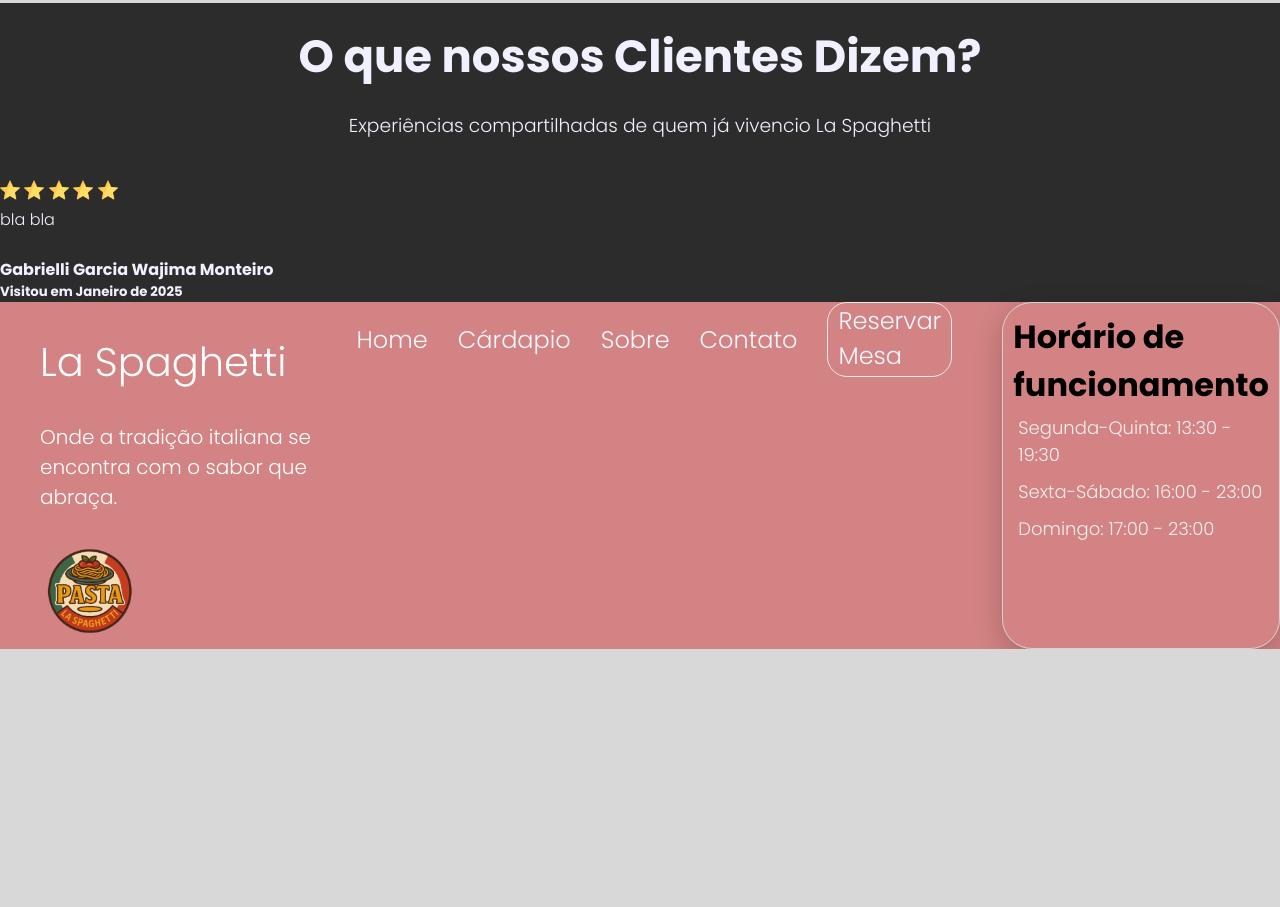
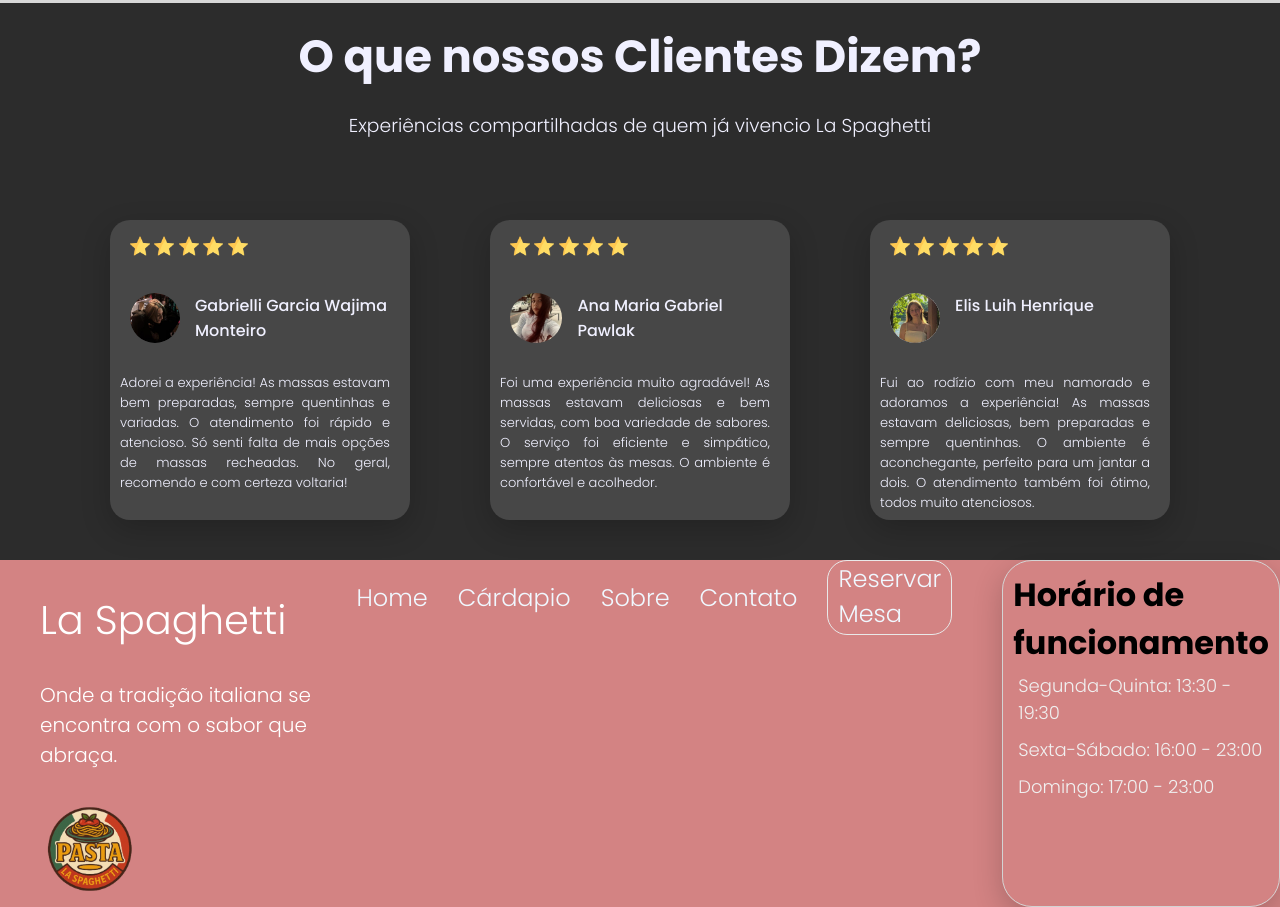
Before and after one commit to melll1601/Restaurante-FRONT, a plain HTML site: page index.html in a window 1280 px wide. Shown: the part 2588-3495 px from the top of the page. Before the commit the page ends 3237 px from the top, so only its background shows below. Drawn offline with Linux system fonts and the light colour scheme.

Commit message:
Finalizando feedbacks!

```diff
--- a/index.html
+++ b/index.html
@@ -222,36 +222,71 @@
                 <h1>O que nossos Clientes Dizem?</h1>
                 <h3> Experiências compartilhadas de quem já vivencio La Spaghetti</h3>
 
+
+                <div class="estrutura_comentarios">
                     <div class="comentarios">
 
+                        <div class="estrelas">
                             <img src="/assets/estrela.png" alt="Estrela de Avaliação">
                             <img src="/assets/estrela.png" alt="Estrela de Avaliação">
                             <img src="/assets/estrela.png" alt="Estrela de Avaliação">
                             <img src="/assets/estrela.png" alt="Estrela de Avaliação">
                             <img src="/assets/estrela.png" alt="Estrela de Avaliação">
+                        </div>
 
 
-                        <p>
-                            bla bla
-                        </p>
+                        <div class="perfil">
+                            <img id="pessoa" src="/assets/gabrielli.png" alt="Foto da gabrielli que enviou o feedback">
+                            <h4>Gabrielli Garcia Wajima Monteiro</h4>
+                        </div>
 
-                        <img src="" alt="">
-
-                        <h4>Gabrielli Garcia Wajima Monteiro</h4>
-                        <h5>Visitou em Janeiro de 2025</h5>
+                        <p> Adorei a experiência! As massas estavam bem preparadas, sempre quentinhas e variadas. O atendimento foi rápido e atencioso. Só senti falta de mais opções de massas recheadas. No geral, recomendo e com certeza voltaria!</p>
 
                     </div>
 
 
+                    <div class="estrutura_comentarios">
+                        <div class="comentarios">
+
+                            <div class="estrelas">
+                                <img src="/assets/estrela.png" alt="Estrela de Avaliação">
+                                <img src="/assets/estrela.png" alt="Estrela de Avaliação">
+                                <img src="/assets/estrela.png" alt="Estrela de Avaliação">
+                                <img src="/assets/estrela.png" alt="Estrela de Avaliação">
+                                <img src="/assets/estrela.png" alt="Estrela de Avaliação">
+                            </div>
 
 
+                            <div class="perfil">
+                                <img id="pessoa" src="/assets/ana.jpg" alt="Foto da Ana que enviou o feedback">
+                                <h4>Ana Maria Gabriel Pawlak</h4>
+                            </div>
+
+                            <p> Foi uma experiência muito agradável! As massas estavam deliciosas e bem servidas, com boa variedade de sabores. O serviço foi eficiente e simpático, sempre atentos às mesas. O ambiente é confortável e acolhedor. </p>
+
+                        </div>
 
 
+                        <div class="estrutura_comentarios">
+                            <div class="comentarios">
+
+                                <div class="estrelas">
+                                    <img src="/assets/estrela.png" alt="Estrela de Avaliação">
+                                    <img src="/assets/estrela.png" alt="Estrela de Avaliação">
+                                    <img src="/assets/estrela.png" alt="Estrela de Avaliação">
+                                    <img src="/assets/estrela.png" alt="Estrela de Avaliação">
+                                    <img src="/assets/estrela.png" alt="Estrela de Avaliação">
+                                </div>
 
 
+                                <div class="perfil">
+                                    <img id="pessoa" src="/assets/elis.png" alt="Foto da eLIS que enviou o feedback">
+                                    <h4> Elis Luih Henrique</h4>
+                                </div>
 
+                                <p>Fui ao rodízio com meu namorado e adoramos a experiência! As massas estavam deliciosas, bem preparadas e sempre quentinhas. O ambiente é aconchegante, perfeito para um jantar a dois. O atendimento também foi ótimo, todos muito atenciosos.</p>
 
-
+                            </div>
 
 
 
--- a/style.css
+++ b/style.css
@@ -393,10 +393,6 @@ background-color: #464646;
     background-color: #2c2c2c;
 }
 
-.comentarios img{
-    height: 20px;
-}
-
 .feedback h1{
     text-align: center;
     padding: 20px;
@@ -406,15 +402,58 @@ background-color: #464646;
 .feedback h3{
     text-align: center;
     font-weight: 300;
-    margin-bottom: 40px;}
+    margin-bottom: 40px;
+}
+
+.estrutura_comentarios{
+    display: flex;
+    flex-direction: row;
+    justify-content: center;
+}
+
+.comentarios{
+    box-shadow: 0 10px 30px rgba(0, 0, 0, 0.2);
+    background-color: #474747;
+    width: 300px;
+    height: 300px;
+    margin: 40px;
+    border-radius: 20px;
+    flex-direction: column;
+}
+
+.estrelas{
+    padding: 16px 0px 10px 20px;
 
 
+}
+.comentarios img{
+    height: 20px;
+}
 
+.comentarios h4{
+    font-weight: 500;
+padding-left: 15px;
 
+}
 
+.perfil{
+    margin: 20px;
+    display: flex;
+}
 
+#pessoa{
+    display: flex;
+    height:50px;
+    border-radius: 100%;
+}
 
+.comentarios p{
 
+    font-size: 13px;
+    width: 270px;
+    text-align: justify;
+    padding: 10px;
+}
 
 
 
```
Also changed, not shown: assets/ana.jpg (added), assets/elis.png (added), assets/gabrielli.png (added). Lines whose indentation alone changed are shown as unchanged.
